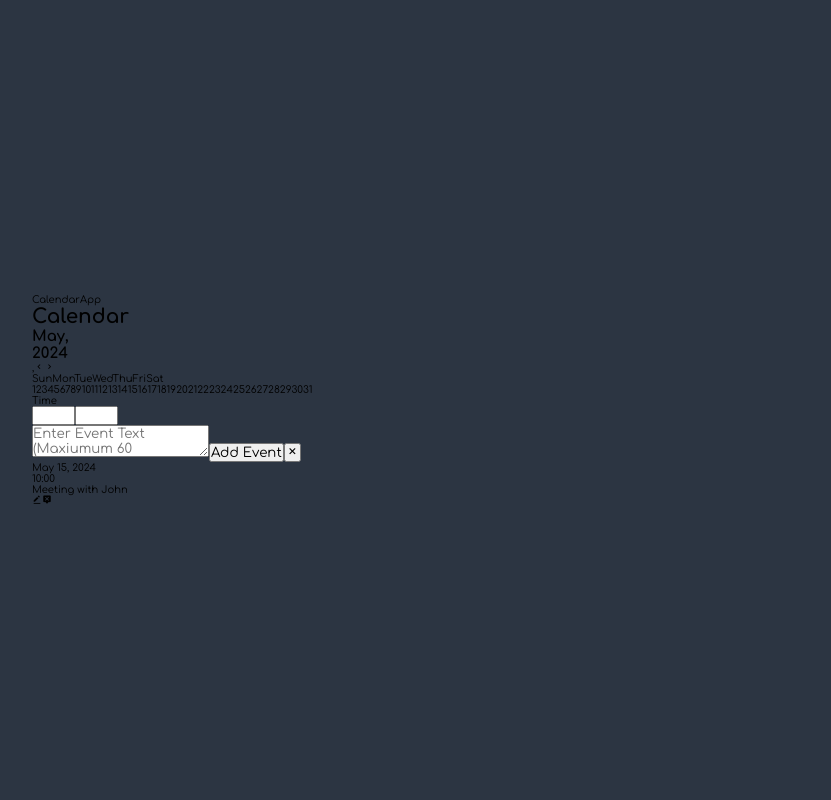
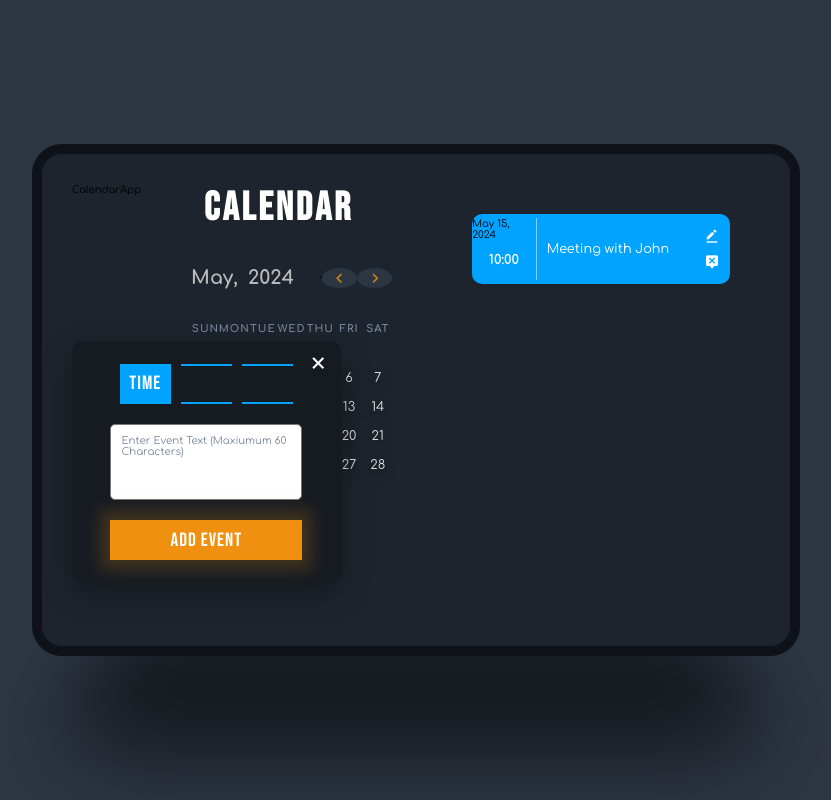
Before and after one commit to SalihErenBirincioglu/calendar-app, a React (Vite) app: page / in a window 1280 px wide. Shown: the whole page, without its empty margins (224-1055 px from the left). Built offline with nearby package versions, Linux system fonts and the light colour scheme.

Commit message:
added css

```diff
--- a/src/Components/CalendarApp.css
+++ b/src/Components/CalendarApp.css
@@ -1,5 +1,282 @@
 .calendar-app{
     width: 60%;
     min-width: 90vmin;
+    aspect-ratio: 3 / 2;
+    background-color: #1e242d;
+    padding: 3rem;
+    border-radius: 3rem;
+    border: 1rem solid #0f1319;
+    display: flex;
+    column-gap: 5rem;
+    position: relative;
+    transform-style: preserve-3d;
+}
+
+.calendar-app::after{
+    content: '';
+    position: absolute;
+    bottom: -12rem;
+    left: 50%;
+    transform: translate(-50%) rotateX(50deg);
+    width: 90%;
+    height: 16rem;
+    background-color: rgba(0, 0, 0, 0.5);
+    border-radius: 20rem;
+    filter: blur(4rem);
 
 }
+
+.calendar{
+    width: 40%;
+}
+
+.heading{
+    font-family: 'Bebas Neue', sans-serif;
+    font-size: clamp(4rem, 3cqi, 7rem);
+    color: #fff;
+    letter-spacing: 0.3rem;
+    padding-left: 1.3rem;
+}
+
+.navigate-date{
+    display: flex;
+    align-items: center;
+    column-gap: 1rem;
+    margin: 3.5rem 0;
+}
+
+.navigate-date h2{
+    font-size: clamp(1.5rem, 1.5cqi, 2.5rem);
+    color: #bbb;
+}
+
+.buttons{
+    display: flex;
+    column-gap: 1 rem;
+    margin-left: auto;
+}
+
+.buttons i {
+    width: 3.5rem;
+    height: 3.5 rem;
+    background-color: #2c3542;
+    border-radius: 50%;
+    display: flex;
+    justify-content: center;
+    align-items: center;
+    font-size: 2rem ;
+    color: #c97f1a;
+    cursor: pointer;
+}
+
+.weekdays {
+    width: 100%;
+    display: flex;
+    margin: 3rem 0;
+}
+
+.weekdays span{
+    width: calc(100% / 7);
+    font-size: clamp(1rem, 0.8cqi, 1.3rem);
+    font-weight: bold;
+    text-transform: uppercase;
+    color: #78879e;
+    letter-spacing: .1rem;
+    display: flex;
+    justify-content: center;
+}
+
+.days {
+    display: flex;
+    flex-wrap: wrap;
+}
+
+.days span{
+    font-size: clamp(1.2rem, 1cqi, 1.6rem);
+    width: calc(100% / 7);
+    aspect-ratio: 1;
+    display: flex;
+    justify-content: center;
+    align-items: center;
+    color: #ddd;
+    cursor: pointer;
+    text-shadow: 0 .5rem 1rem rgba(0, 0, 0, 0.5);
+}
+
+.current-day{
+    background-color: #ef9011;
+    border-radius: 50%;
+    box-shadow: 0 0 1.5rem 1rem rgba(239, 144, 17, 0.3);
+}
+
+.events {
+    width: 60%;
+    height: 100%;
+    padding: 3rem;
+}
+
+.event-popup{
+    position: absolute;
+    top: 38%;
+    left: 3rem;
+    background-color: #161b22;
+    width: clamp(5rem, 21cqi, 40rem);
+    aspect-ratio: 10 / 9;
+    border-radius: 1rem;
+    box-shadow: 0 1rem 3rem rgba(0, 0, 0, 0.3);
+    display: flex;
+    flex-direction: column;
+    justify-content: center;
+    align-items: center;
+    row-gap: 2rem;
+}
+
+.time-input{
+    display:flex;
+    column-gap: 1rem;
+}
+
+.event-popup-time{
+    width: clamp(4rem, 4cqi, 7rem);
+    background-color: #00a3ff;
+    color: #fff;
+    font-family: "Bebas Neue", sans-serif;
+    font-size: clamp(1.5rem, 1.5cqi, 2.2rem);
+    display: flex;
+    justify-content: center;
+    align-items: center;
+    box-shadow: 0 0 1.5 1rem rgba(0, 163, 255, 0.2);
+    letter-spacing: 0.1rem;
+}
+
+.time-input input {
+    background-color: transparent;
+    border: none;
+    border-top: 0.2rem solid #00a3ff;
+    border-bottom: 0.2rem solid #00a3ff;
+    color:#fff;
+    width: clamp(4rem, 4cqi, 7rem);
+    height: 4rem;
+    text-align: center;
+    font-size: clamp(1.2rem, 1.2cqi, 1.6rem);;
+}
+
+.time-input input[type = "number"]::-webkit-outer-spin-button,
+.time-input input[type = "number"]::-webkit-inner-spin-button
+{
+    appearance: none;
+}
+
+.event-popup textarea {
+    width: clamp(15rem, 15cqi, 25rem);
+    aspect-ratio: 5 /2;
+    resize: none;
+    background-color: none;
+    padding: 1rem;
+    border-radius: .5rem;
+    color: #78879e;
+    transition: border 0.5s;
+}
+
+.event-popup textarea:focus{
+    border: 0.1rem solid #00a3ff;
+}
+
+.event-popup textarea::placeholder{
+    font-size: clamp(1rem, 0.8cqi, 1.2rem);
+    color: #78879e;
+}e
+
+.event-popup textarea:focus::placeholder {
+    color: transparent;
+}
+
+.event-popup-btn {
+    width: clamp(15rem, 15cqi, 25rem);
+    height: 4rem;
+    background-color: #ef9011;
+    color: #fff;
+    font-family: 'Bebas Neue', sans-serif;
+    font-size: clamp(1.5rem, 1.5cqi, 2.2rem);
+    letter-spacing: 0.1rem;
+    border: none;
+    box-shadow: 0 0 1.5rem 1rem rgba(239, 144, 17, 0.2);
+    cursor: pointer;
+}
+
+.event-popup-btn:active {
+    transform: translateY(0.1rem);
+}
+
+.close-event-popup {
+    position: absolute;
+    top: 1rem;
+    right: 1rem;
+    background-color: transparent;
+    border: none;
+    cursor: pointer;
+}
+
+.close-event-popup i {
+    font-size: 2.5rem;
+    color: #fff;
+}
+
+
+.event {
+    width: 100%;
+    height: 7rem;
+    background-color: #00a3ff;
+    padding: 1.5rem 0;
+    border-radius: 1rem;
+    display: flex;
+    align-items: center;
+    margin-bottom: 2rem;
+    position: relative;
+}
+
+.event-date-wrapper{
+    display: flex;
+    flex-direction: column;
+    align-items: center;
+    width: 25%;
+    border-right: 0.1rem solid rgba(255, 255, 255, 0.5);
+}
+
+.evetn-date {
+    font-size: clamp(1rem, 1cqi, 1.2rem);
+    color: #ddd;
+}
+
+.event-time {
+    font-size: clamp(1.3rem, 1cqi, 1.6rem);;
+    line-height: 4rem;
+    font-weight: bold;
+    color: #fff;
+}
+
+.event-text{
+    font-size: clamp(1.2rem, 1cqi, 1.4rem);
+    line-height: 2rem;
+    color: #fff;
+    width: 75%;
+    padding: 0 3rem 0 1rem;
+    overflow-wrap: break-word;
+}
+
+.event-buttons {
+    position: absolute;
+    top: 50%;
+    transform: translateY(-50%);
+    right: 1rem;
+    display: flex;
+    flex-direction: column;
+    row-gap: 1rem;
+}
+
+.event-buttons i {
+    font-size: 1.6rem;
+    color:#fff;
+    cursor: pointer;
+
+}
--- a/src/Components/CalendarApp.jsx
+++ b/src/Components/CalendarApp.jsx
@@ -49,7 +49,7 @@
             <span>26</span>
             <span>27</span>
             <span>28</span>
-            <span>29</span>
+            <span className="current-day">29</span>
             <span>30</span>
             <span>31</span>
         </div>
@@ -63,7 +63,7 @@
             </div>
             <textarea placeholder="Enter Event Text (Maxiumum 60 Characters)"></textarea>
             <button className="event-popup-btn">Add Event</button>
-            <button classsName="close-event-popup">
+            <button className="close-event-popup">
                 <i className="bx bx-x"></i>
             </button>
         </div>
```
